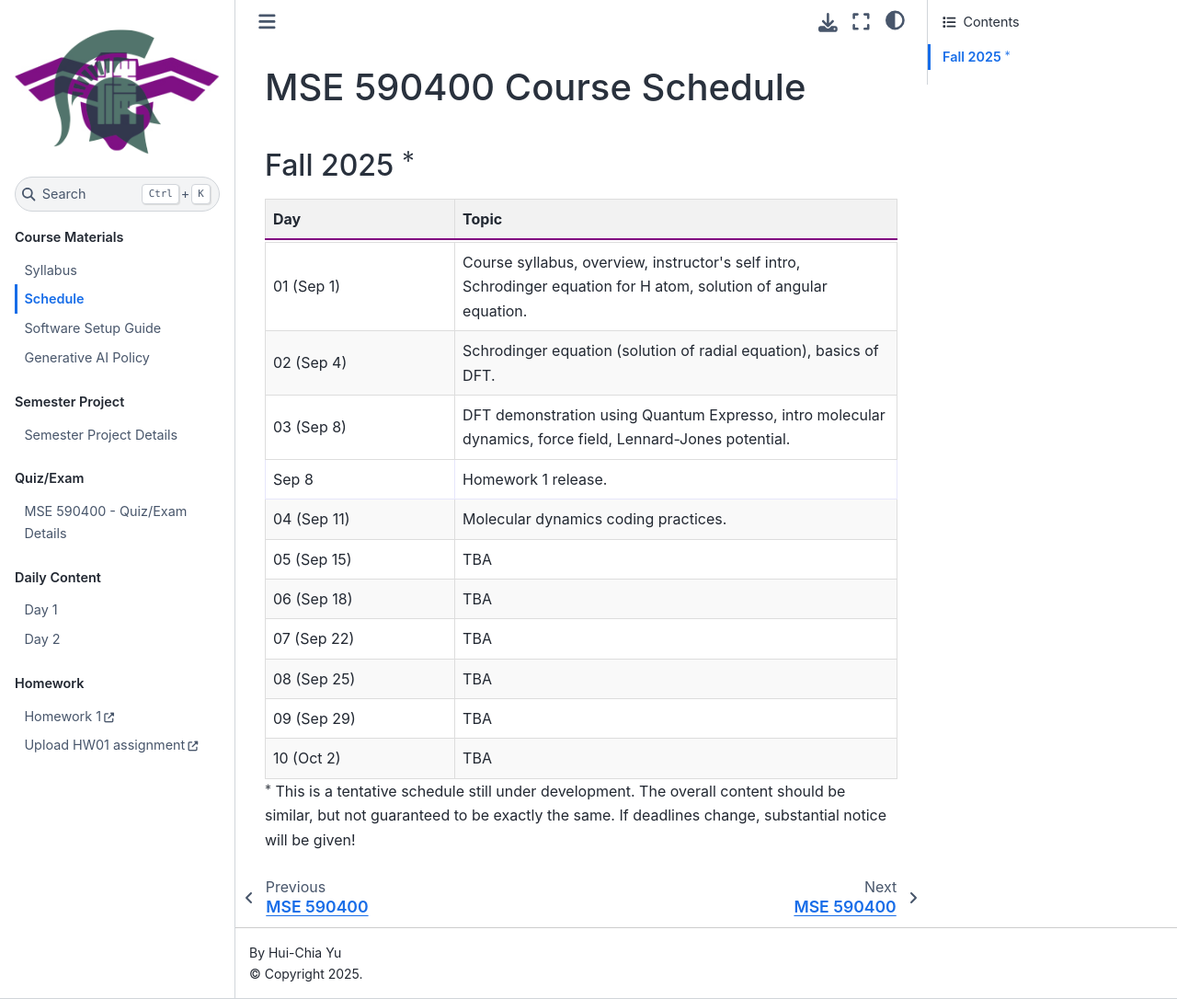
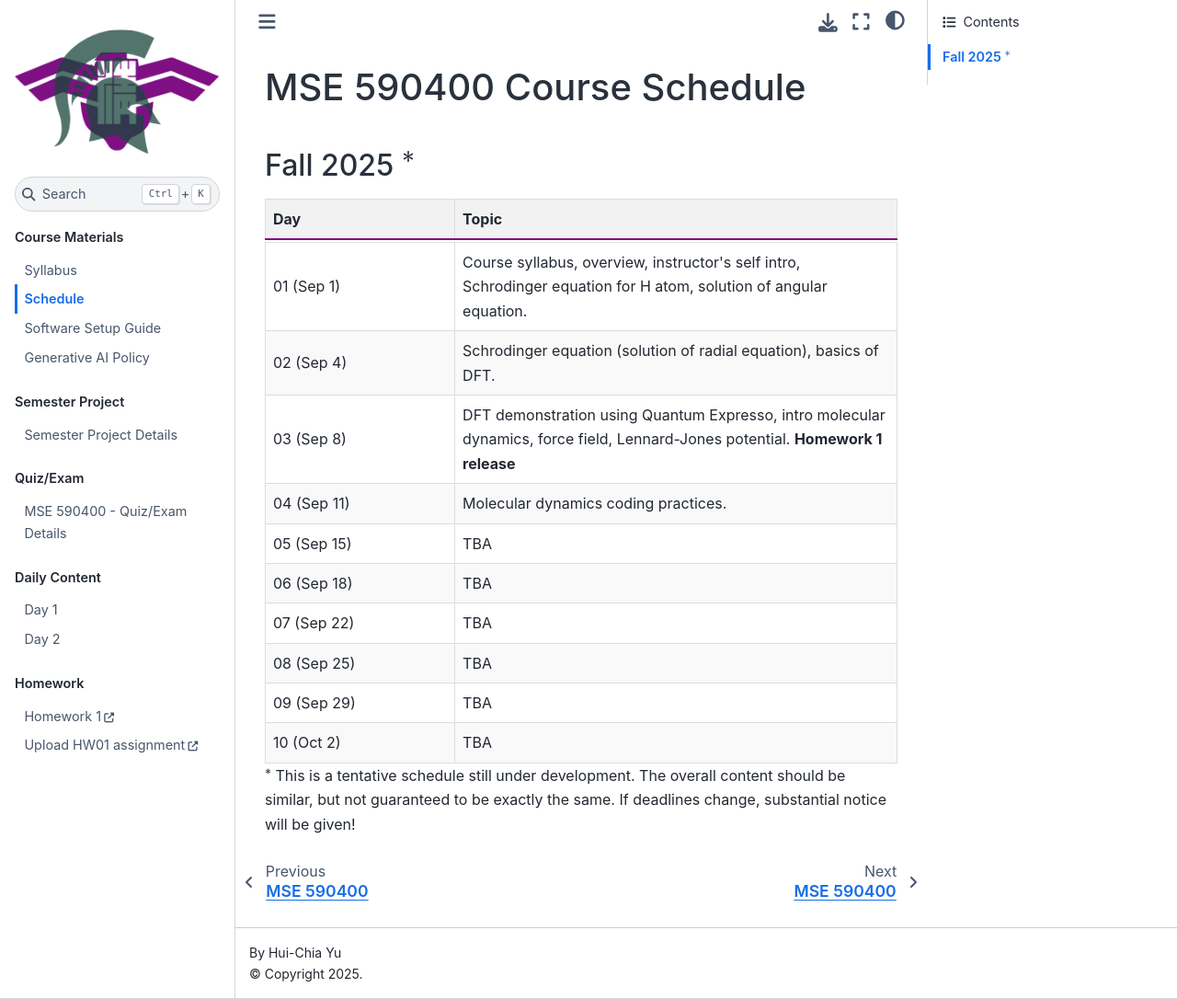
Before and after one commit to huichiayu/nth_mse.github.io, a Jupyter Book: the page built from course_materials/MSE590400_Calendar.md, in a window 1280 px wide and 1086 px high. Shown: the whole window at 92% size. Built offline with Jupyter Book 1.0.4 settings and Sphinx 7.4.7 and the Sphinx Book theme 1.1.4, drawn with Linux system fonts in a browser that asks for light colours.

Commit message:
add new content to calendar

```diff
--- a/course_materials/MSE590400_Calendar.md
+++ b/course_materials/MSE590400_Calendar.md
@@ -25,11 +25,8 @@
   </tr>
   <tr> <!-- week 2 -->
     <td style="border: 1px solid #ddd; padding: 8px;">03 (Sep 8)</td>
-    <td style="border: 1px solid #ddd; padding: 8px;"> DFT demonstration using Quantum Expresso, intro molecular dynamics, force field, Lennard-Jones potential. </td>
-  </tr>
-  <tr>
-    <td style="border: 1px solid #E6E6FA; padding: 8px;">Sep 8</td>
-    <td style="border: 1px solid #E6E6FA; padding: 8px;">Homework 1 release.</td>
+    <td style="border: 1px solid #ddd; padding: 8px;"> DFT demonstration using Quantum Expresso,
+    intro molecular dynamics, force field, Lennard-Jones potential. <strong>Homework 1 release</strong> </td>
   </tr>
   <tr style="background-color: #f9f9f9;">
     <td style="border: 1px solid #ddd; padding: 8px;">04 (Sep 11)</td>
```
